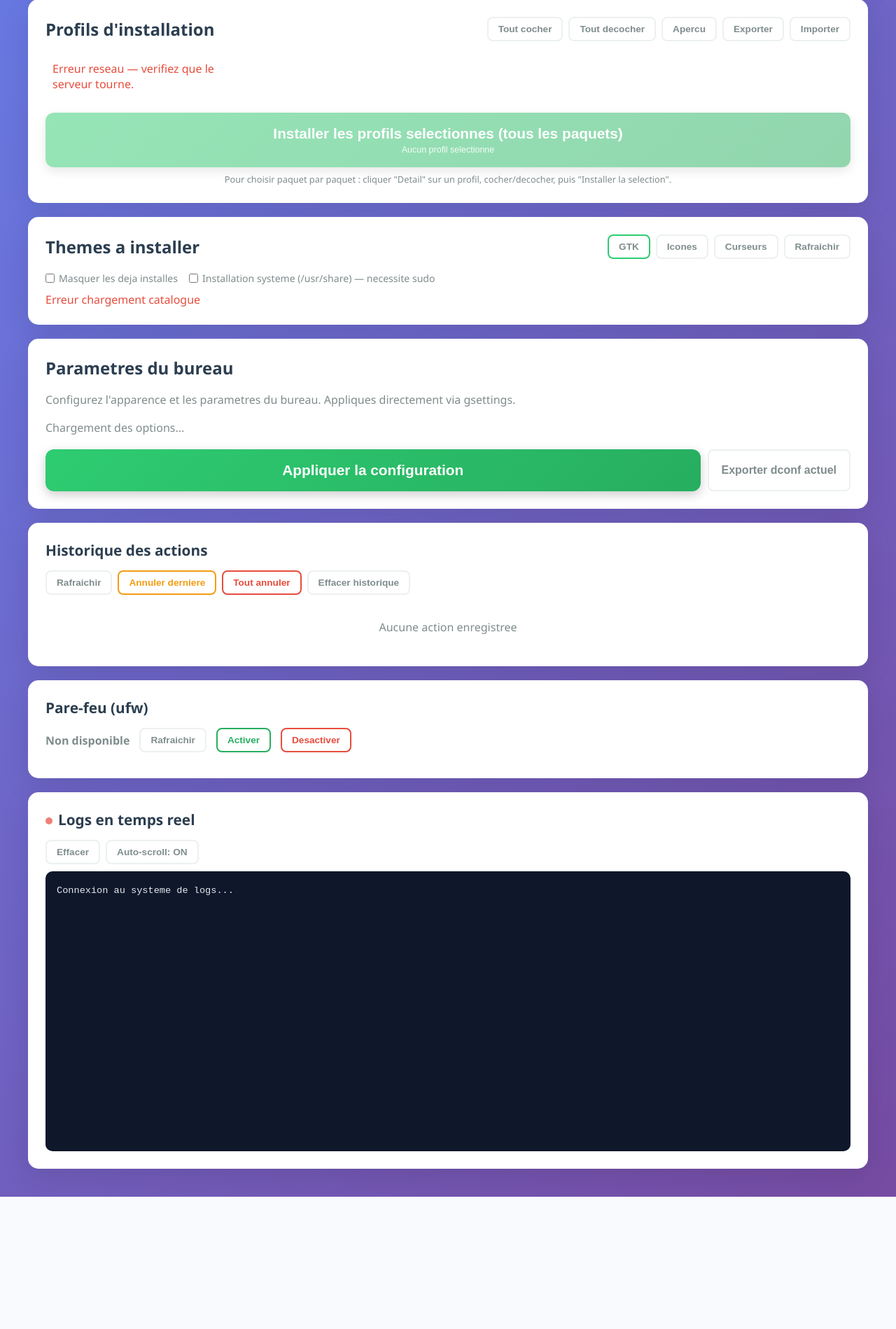
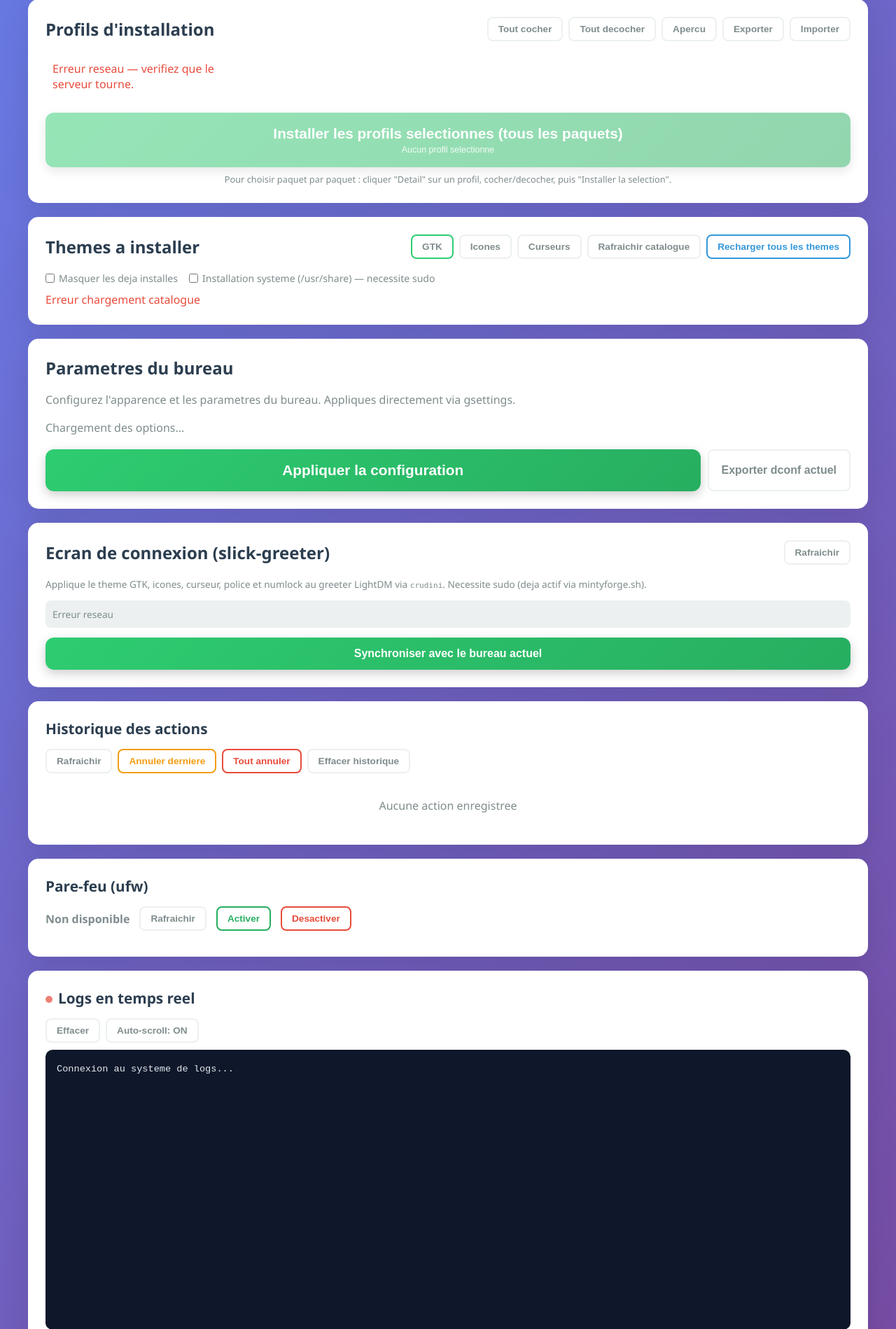
Before and after one commit to benjsant/minty_forge, a Python web app: template web/templates/index.html in a window 1280 px wide. Shown: the part 394-2293 px from the top of the page at 70% size. Before the commit the page ends 2104 px from the top, so only its background shows below. Run offline with Jinja, Linux system fonts and the light colour scheme; the template is opened without the code that fills it, so the values that code supplies are empty.

Commit message:
ajout conf slick_greeter

```diff
--- a/configs/profiles/base.json
+++ b/configs/profiles/base.json
@@ -10,12 +10,14 @@
     { "name": "flameshot", "description": "Capture d'ecran avancee avec edition" },
     { "name": "meld", "description": "Comparaison visuelle de fichiers et dossiers" },
     { "name": "neofetch", "description": "Affichage des infos systeme dans le terminal" },
+    { "name": "crudini", "description": "Editeur de fichiers INI en ligne de commande" },
     { "name": "7zip", "description": "Archiveur 7-Zip natif" },
     { "name": "p7zip-full", "description": "Support 7z en ligne de commande" },
     { "name": "sassc", "description": "Compilateur SASS/SCSS (requis pour themes GTK)" },
     { "name": "ubuntu-restricted-extras", "description": "Codecs multimedia et polices essentielles" },
     { "name": "ttf-mscorefonts-installer", "description": "Polices Microsoft TrueType" },
     { "name": "fonts-firacode", "description": "Police FiraCode pour le developpement" },
+    { "name": "fonts-dejavu", "description": "Famille de polices DejaVu" },
     { "name": "gtk2-engines-murrine", "description": "Moteur GTK2 pour les themes" },
     { "name": "gtk2-engines-pixbuf", "description": "Moteur GTK2 pixbuf pour les themes" }
   ],
--- a/configs/themes_gtk.json
+++ b/configs/themes_gtk.json
@@ -2,10 +2,10 @@
   "themes": [
     {
       "name": "Qogir-Light",
-      "name_to_use": "Qogir",
+      "name_to_use": "Qogir-Light",
       "url": "https://github.com/vinceliuice/Qogir-theme.git",
-      "cmd_user": "bash install.sh -d ~/.themes",
-      "cmd_root": "bash install.sh -d /usr/share/themes",
+      "cmd_user": "bash install.sh -d ~/.themes -c light",
+      "cmd_root": "bash install.sh -d /usr/share/themes -c light",
       "description": "Qogir light GTK theme"
     },
     {
--- a/routes/profiles.py
+++ b/routes/profiles.py
@@ -20,7 +20,7 @@ from routes.shared import (
 
 bp = Blueprint("profiles", __name__)
 
-PROFILE_ORDER = ["base", "office", "gaming", "dev", "multimedia", "docker", "distrobox", "amd", "nvidia", "privacy", "system"]
+PROFILE_ORDER = ["base", "office", "gaming", "dev", "multimedia", "docker", "distrobox", "amd", "nvidia", "privacy", "vpn", "browsers", "system"]
 
 # Caches session (invalides au redemarrage seulement)
 _gpu_cache = None
--- a/web/static/js/app.js
+++ b/web/static/js/app.js
@@ -51,6 +51,7 @@
             loadDconfOptions();
             loadHistory();
             loadFirewall();
+            loadGreeterStatus();
             connectLogs();
             loadLogsHistory();
             setInterval(updateStatus, 5000);
@@ -316,6 +317,53 @@
         }
         function closeModalOutside(e) { if (e.target === document.getElementById('modalOverlay')) closeModal(); }
 
+        // =============================================
+        // SLICK-GREETER
+        // =============================================
+        function loadGreeterStatus() {
+            fetch('/api/greeter/status')
+                .then(r => r.json())
+                .then(data => {
+                    const el = document.getElementById('greeterStatus');
+                    if (!data.success) { el.textContent = 'Impossible de lire slick-greeter (crudini/sudo disponible ?)'; return; }
+                    const c = data.current;
+                    const lines = [
+                        ['Theme GTK',  c['theme-name']],
+                        ['Icones',     c['icon-theme-name']],
+                        ['Curseur',    c['cursor-theme-name']],
+                        ['Police',     c['font-name']],
+                        ['Numlock',    c['numlock']],
+                        ['Fond',       c['background']],
+                    ];
+                    el.innerHTML = lines
+                        .filter(([, v]) => v)
+                        .map(([k, v]) => `<span style="margin-right:18px;"><b>${k}</b> : ${esc(v)}</span>`)
+                        .join('') || 'Aucune configuration detectee (fichier vide ou absent)';
+                })
+                .catch(() => { document.getElementById('greeterStatus').textContent = 'Erreur reseau'; });
+        }
+
+        function greeterSync() {
+            showConfirm(
+                'Synchroniser le greeter ?',
+                'Les themes, icones, curseur, police et numlock seront appliques a l\'ecran de connexion.',
+                () => {
+                    fetch('/api/greeter/sync', { method: 'POST' })
+                        .then(r => r.json())
+                        .then(data => {
+                            if (data.success) {
+                                showToast('Greeter synchronise (' + data.applied.length + ' parametres)', 'success');
+                                addLog('Slick-greeter : ' + data.applied.join(', '));
+                                loadGreeterStatus();
+                            } else {
+                                showToast('Erreurs greeter : ' + (data.errors || []).join(', '), 'error');
+                            }
+                        })
+                        .catch(err => showToast('Erreur reseau : ' + err, 'error'));
+                }
+            );
+        }
+
         // Pare-feu
         function loadFirewall() {
             fetch('/api/system/firewall')
@@ -448,6 +496,14 @@
         // =============================================
         let _themeCatalog = {};
         let _currentThemeTab = 'gtk';
+
+        function reloadAllThemes() {
+            showToast('Rechargement des themes...', 'info');
+            // Recharge le catalogue (statut installe/non installe)
+            loadThemeCatalog();
+            // Recharge les selects de themes dans la section bureau (nouveaux themes detectes)
+            loadDconfOptions();
+        }
 
         function loadThemeCatalog() {
             document.getElementById('themeCatalogGrid').innerHTML = '<div style="color: var(--text-muted);">Chargement...</div>';
@@ -641,15 +697,27 @@
                     const grid = document.getElementById('dconfGrid');
                     grid.innerHTML = '';
 
-                    const colorSchemeOptions = ['default', 'prefer-dark'];
-                    let colorSchemeHtml = '<div class="dconf-group"><h3>Mode couleur</h3><div class="dconf-field"><label>Apparence (Light / Dark)</label><select id="dconf_color_scheme">';
-                    colorSchemeOptions.forEach(opt => {
-                        const label = opt === 'default' ? 'Clair (Light)' : 'Sombre (Dark)';
-                        const selected = data.current.color_scheme === opt ? ' selected' : '';
-                        colorSchemeHtml += `<option value="${opt}"${selected}>${label}</option>`;
-                    });
-                    colorSchemeHtml += '</select></div></div>';
-                    grid.innerHTML += colorSchemeHtml;
+                    const isDark = data.current.color_scheme === 'prefer-dark';
+                    grid.innerHTML += `
+                        <div class="dconf-group">
+                            <h3>Mode couleur</h3>
+                            <p style="font-size:0.8em; color:var(--text-muted); margin-bottom:10px;">
+                                Change color-scheme ET le theme GTK simultanement pour Cinnamon.
+                            </p>
+                            <div style="display:flex; gap:8px;">
+                                <button class="btn-small" id="btnLightMode"
+                                    style="${!isDark ? 'border-color:var(--primary);color:var(--primary);' : ''}"
+                                    onclick="applyDarkMode(false)">
+                                    Clair (Light)
+                                </button>
+                                <button class="btn-small" id="btnDarkMode"
+                                    style="${isDark ? 'border-color:var(--primary);color:var(--primary);' : ''}"
+                                    onclick="applyDarkMode(true)">
+                                    Sombre (Dark)
+                                </button>
+                            </div>
+                        </div>
+                    `;
 
                     grid.innerHTML += buildSelectGroup('Themes', [
                         {id: 'gtk_theme', label: 'Theme GTK', options: data.themes.gtk, current: data.current.gtk_theme},
@@ -794,7 +862,6 @@
             const val = (id) => { const el = document.getElementById(id); return el ? el.value : ''; };
             const chk = (id) => { const el = document.getElementById(id); return el ? el.checked : false; };
             return {
-                color_scheme: val('dconf_color_scheme'),
                 gtk_theme: val('dconf_gtk_theme'),
                 icon_theme: val('dconf_icon_theme'),
                 cursor_theme: val('dconf_cursor_theme'),
@@ -829,7 +896,6 @@
             const changes = [];
 
             const strFields = [
-                ['color_scheme', 'color-scheme'],
                 ['gtk_theme', 'gtk-theme'], ['icon_theme', 'icon-theme'],
                 ['cursor_theme', 'cursor-theme'], ['cinnamon_theme', 'cinnamon-theme'],
                 ['wm_theme', 'wm-theme'], ['font_name', 'font-name'],
@@ -872,6 +938,33 @@
             } else {
                 wrap.style.display = 'none';
             }
+        }
+
+        function applyDarkMode(dark) {
+            if (isTaskRunning) return showToast('Une tache est deja en cours', 'warning');
+            const label = dark ? 'sombre' : 'clair';
+            fetch('/api/dconf/dark-mode', {
+                method: 'POST',
+                headers: {'Content-Type': 'application/json'},
+                body: JSON.stringify({dark})
+            })
+            .then(r => r.json())
+            .then(data => {
+                if (data.success) {
+                    showToast('Mode ' + label + ' applique (GTK: ' + data.gtk_theme + ')', 'success');
+                    addLog('Mode ' + label + ' : color-scheme + gtk-theme = ' + data.gtk_theme);
+                    // Mettre a jour visuellement les boutons
+                    document.getElementById('btnLightMode').style.borderColor = dark ? '' : 'var(--primary)';
+                    document.getElementById('btnLightMode').style.color = dark ? '' : 'var(--primary)';
+                    document.getElementById('btnDarkMode').style.borderColor = dark ? 'var(--primary)' : '';
+                    document.getElementById('btnDarkMode').style.color = dark ? 'var(--primary)' : '';
+                    // Rafraichir les themes dans les selects (le gtk-theme a change)
+                    setTimeout(() => loadDconfOptions(), 800);
+                } else {
+                    showToast('Erreur mode ' + label, 'error');
+                }
+            })
+            .catch(err => showToast('Erreur reseau : ' + err, 'error'));
         }
 
         function applyDconf() {
--- a/web/templates/index.html
+++ b/web/templates/index.html
@@ -96,7 +96,10 @@
                     <button class="btn-small" id="themeTabGtk"    onclick="switchThemeTab('gtk')"    style="border-color: var(--primary);">GTK</button>
                     <button class="btn-small" id="themeTabIcon"   onclick="switchThemeTab('icon')">Icones</button>
                     <button class="btn-small" id="themeTabCursor" onclick="switchThemeTab('cursor')">Curseurs</button>
-                    <button class="btn-small" onclick="loadThemeCatalog()">Rafraichir</button>
+                    <button class="btn-small" onclick="loadThemeCatalog()">Rafraichir catalogue</button>
+                    <button class="btn-small" onclick="reloadAllThemes()" style="border-color: var(--secondary); color: var(--secondary);">
+                        Recharger tous les themes
+                    </button>
                 </div>
             </div>
             <div style="display: flex; gap: 16px; align-items: center; margin: 10px 0; flex-wrap: wrap;">
@@ -134,6 +137,24 @@
                     Exporter dconf actuel
                 </button>
             </div>
+        </div>
+
+        <!-- Ecran de connexion (slick-greeter) -->
+        <div class="profiles-section" id="greeterSection">
+            <div class="profiles-header">
+                <h2>Ecran de connexion (slick-greeter)</h2>
+                <button class="btn-small" onclick="loadGreeterStatus()">Rafraichir</button>
+            </div>
+            <p style="font-size: 0.85em; color: var(--text-muted); margin-bottom: 14px;">
+                Applique le theme GTK, icones, curseur, police et numlock au greeter LightDM via <code>crudini</code>.
+                Necessite sudo (deja actif via mintyforge.sh).
+            </p>
+            <div id="greeterStatus" style="font-size: 0.85em; color: var(--text-muted); margin-bottom: 14px; background: var(--light); border-radius: 8px; padding: 10px;">
+                Chargement...
+            </div>
+            <button class="install-profiles-btn" onclick="greeterSync()" style="font-size: 1em; padding: 14px;">
+                Synchroniser avec le bureau actuel
+            </button>
         </div>
 
         <!-- Historique & Rollback -->
--- a/web_app.py
+++ b/web_app.py
@@ -4,7 +4,7 @@
 
 from flask import Flask, render_template
 
-from routes import legacy, profiles, dconf, state_routes, system, themes
+from routes import legacy, profiles, dconf, state_routes, system, themes, greeter
 from routes.shared import log_info
 
 app = Flask(__name__,
@@ -18,6 +18,7 @@ app.register_blueprint(dconf.bp)
 app.register_blueprint(state_routes.bp)
 app.register_blueprint(system.bp)
 app.register_blueprint(themes.bp)
+app.register_blueprint(greeter.bp)
 
 
 @app.route('/')
```
Also changed, not shown: configs/profiles/browsers.json (added, +17 -0 lines), configs/profiles/vpn.json (added, +22 -0 lines), routes/dconf.py (+68 -0 lines), routes/greeter.py (added, +112 -0 lines), 1 other file.
